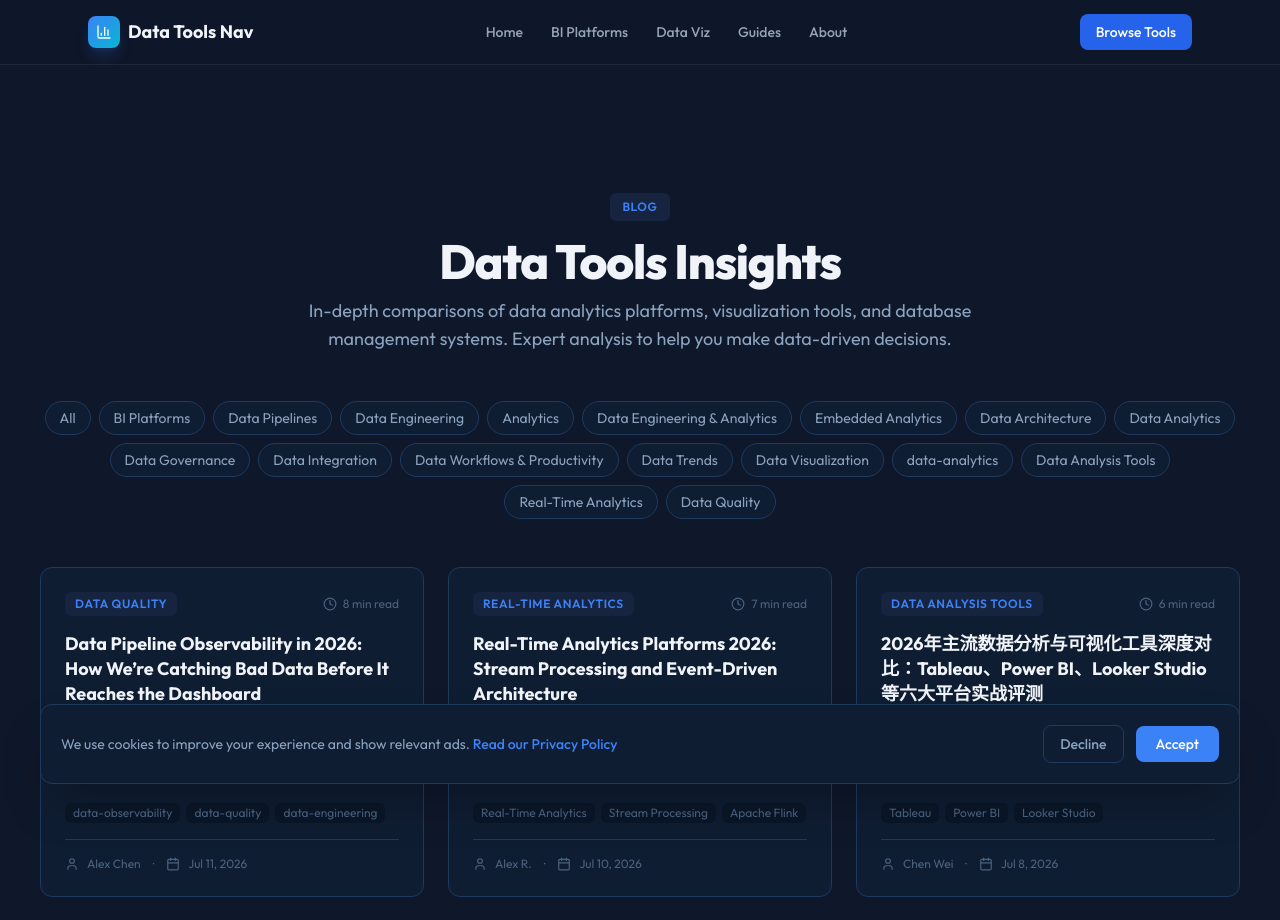
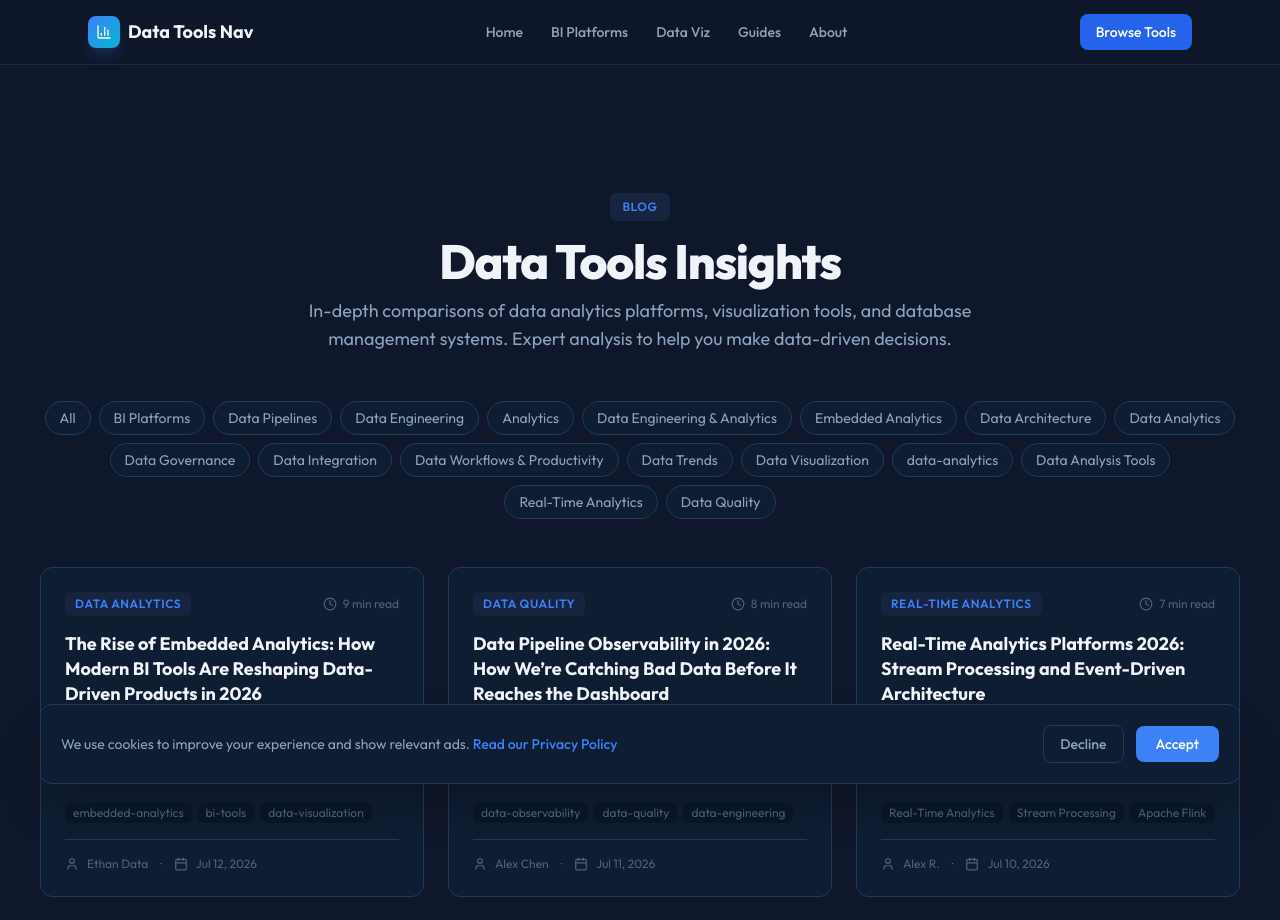
Before and after one commit to longfeixiang7650-dotcom/datatoolsnav-hub, a Next.js app: page /blog in a window 1280 px wide. Shown: the top 920 px of the page. Built offline with nearby package versions, Linux system fonts and the light colour scheme.

Commit message:
daily update 2026-07-12: new blog - embedded-analytics-2026

```diff
--- a/app/data/blog-posts.ts
+++ b/app/data/blog-posts.ts
@@ -3526,4 +3526,48 @@ Observability in 2026 isn't about more dashboards. It's about fewer surprises, f
     readTime: 8,
     tags: ["data-observability", "data-quality", "data-engineering", "data-pipelines", "dbt"],
   },
+  {
+    slug: "embedded-analytics-2026",
+    title: "The Rise of Embedded Analytics: How Modern BI Tools Are Reshaping Data-Driven Products in 2026",
+    excerpt: "Embedded analytics is transforming how SaaS products deliver data insights. A deep dive into the tools, strategies, and best practices for embedding BI in 2026.",
+    content: `
+Embedded analytics has evolved from a nice-to-have feature to a strategic differentiator for SaaS vendors. In 2026, over 68% of mid-to-enterprise SaaS companies embed analytics directly into their applications—up from just 32% in 2021, according to the 2026 SaaS Analytics Adoption Report by Gartner. This shift reflects growing customer demand: 79% of end users now expect actionable insights within their workflow—not in a separate tab or portal. As a result, modern BI platforms have invested heavily in secure, scalable, and white-labeled embedding capabilities. At datatoolsnav.net, we evaluate tools not just on visualization prowess but on real-world embeddability: authentication models, SDK maturity, performance at scale, and compliance readiness (SOC 2, GDPR, HIPAA). Here's how seven leading platforms deliver embedded analytics today—with concrete numbers, dates, and product-specific capabilities.
+
+## Tableau: Enterprise-Grade Embedding with Granular Control
+
+Tableau's Embedded Analytics offering, launched broadly in Q3 2022 and significantly enhanced in the 2024.3 release, supports both *viewer* and *authoring* embeds via Tableau Server or Tableau Cloud. Its key strength lies in granular row-level security (RLS) enforcement—configurable down to individual user attributes—and support for JWT-based SSO. Tableau Cloud embeds start at $50/user/month for the Creator tier (as of April 2026 pricing), with dedicated embedding SKUs available for ISVs. Notably, Tableau's Embedded Analytics SDK v4.2 (released January 2026) reduced average dashboard load time by 42% versus v3.8—critical for high-traffic SaaS portals. Over 1,200 SaaS vendors—including Gong and ClickUp—use Tableau Embedded to surface real-time sales pipeline analytics inside their native UIs.
+
+## Power BI: Deep Microsoft Ecosystem Integration
+
+Power BI Embedded (now part of Microsoft Fabric's "Capacity-Based" licensing model since February 2025) offers two primary deployment paths: Azure-hosted capacity (A-SKUs) and Premium Per User (PPU) embedding. As of Q2 2026, A6 capacity starts at $1,125/month—supporting up to 5,000 concurrent embedded sessions. Microsoft reports that 83% of Fortune 500 SaaS companies using Power BI Embedded leverage Azure Active Directory (AAD) for seamless SSO and RLS propagation. The Power BI JavaScript SDK v4.1 (released March 2026) added native support for dynamic filter injection via URL parameters—a capability used by ServiceNow and Zuora to personalize dashboards per tenant. Crucially, Power BI Embedded supports export-to-PDF and scheduled email delivery *within* the embedded context—an often-overlooked but operationally vital feature.
+
+## Looker: Semantic Modeling as an Embedding Advantage
+
+Looker's embedding model is fundamentally tied to its semantic layer—LookML. Since Google Cloud's acquisition in 2022, Looker has prioritized embeddability: Looker 23.20 (October 2023) introduced *embedded explore*, allowing customers to launch interactive, ad-hoc analysis directly from a host app. By Q1 2026, 71% of Looker's enterprise contracts included embedded usage rights—up from 44% in 2023. Pricing remains bundled: Looker Enterprise Edition starts at $65/user/month (list price), with no incremental fee for embedding. Its biggest technical advantage? Automatic propagation of LookML-defined filters and access controls into embedded content—eliminating manual RLS mapping. Companies like Asana and Figma use this to let project managers drill into team-level metrics without exposing cross-tenant data.
+
+## Metabase: Open-Source Simplicity Meets Production Readiness
+
+Metabase Pro (v52.0, released May 2026) delivers robust embedding via signed JWTs and iframe-based dashboards—without requiring complex infrastructure. Its standout feature is *embedding permissions by group*, enabling SaaS vendors to assign dashboard access based on user roles defined in their own system. Metabase Pro starts at $24/user/month (billed annually), with volume discounts kicking in at 500+ seats. According to Metabase's 2026 State of Embedded Analytics survey, 62% of SMB SaaS vendors choose Metabase for its low-friction setup—average time to first embedded dashboard: under 90 minutes. Notably, Metabase's "white-label mode" removes all branding elements, including favicon and footer links, satisfying strict ISV requirements.
+
+## Apache Superset: Community-Driven Flexibility
+
+Apache Superset v4.0 (GA in March 2026) introduced *programmatic dashboard embedding* via REST API endpoints and a redesigned embedding SDK supporting React, Vue, and Angular natively. While Superset remains free and open-source, production-grade embedding typically requires managed hosting—vendors like Preset.io offer Superset Cloud with embedding SLAs (99.95% uptime, <200ms p95 latency) starting at $499/month for up to 10,000 monthly active embeds. Superset's strength lies in its extensibility: developers can inject custom CSS, override chart themes, and bind events to host-app logic. Fintech startups like Ramp and Brex rely on Superset's embedding flexibility to build financial reporting modules compliant with SOC 2 Type II—validated in audits completed Q4 2025.
+
+## ThoughtSpot: Natural Language + Embedded Actionability
+
+ThoughtSpot's embedding strategy centers on *actionable insight*. Its Embed SDK (v5.3, released June 2026) enables "spotlight embedding"—where a single KPI card or natural-language search bar lives inside a host application, triggering full dashboards on click. ThoughtSpot Cloud embedding starts at $79/user/month (Enterprise plan), with minimum annual commitments of $120,000. What sets it apart is contextual actionability: embedded cards support "drill-to-action" workflows—for example, clicking a low-NPS score triggers a Zendesk ticket pre-populated with customer context. ThoughtSpot reports that embedded deployments drive 3.2x higher user engagement versus standalone BI portals, based on anonymized telemetry from 142 customers tracked between Q3 2024–Q1 2026.
+
+## Qlik: Associative Engine Powers Dynamic Embedding
+
+Qlik Sense Enterprise SaaS (v2026 May release) embeds its associative engine directly into third-party apps via Qlik Core APIs and the Qlik Embedding SDK. Unlike query-based tools, Qlik's engine preserves associations across embedded visualizations—even when filtering occurs outside the iframe. This enables true "whole-dataset awareness" in embedded contexts. Qlik's embedding license is included with Sense Enterprise SaaS ($45/user/month), with no extra fee. Its *dynamic theme injection* feature (launched November 2025) lets hosts push CSS variables at runtime—ensuring embedded charts match brand colors without re-publishing. Healthcare SaaS vendor Olive uses this to maintain HIPAA-compliant audit logs *within* each embedded session, verified in its 2025 HITRUST CSF certification.
+
+Embedded analytics is no longer about "slapping a dashboard onto a page." It's about delivering trusted, contextual, and governed insights where decisions happen—in the flow of work. The tools above reflect a maturing market: one where SDK stability, compliance certifications, and developer experience matter as much as chart libraries. As of Q2 2026, the average time-to-production for embedded analytics projects has fallen to 11.4 days—down from 34 days in 2022—thanks to standardized auth patterns, improved documentation, and battle-tested reference architectures. At datatoolsnav.net, we track these evolutions rigorously—not because they're technically impressive, but because they determine whether your embedded analytics become a revenue driver or a maintenance liability. Choose wisely, test thoroughly, and always validate against your users' actual workflows—not just your engineering team's convenience.
+    `,
+    author: "Ethan Data",
+    authorRole: "Data Analytics Specialist",
+    date: "2026-07-12",
+    category: "Data Analytics",
+    readTime: 9,
+    tags: ["embedded-analytics", "bi-tools", "data-visualization", "saas-analytics", "tableau", "power-bi", "looker"],
+  },
 ];
```
